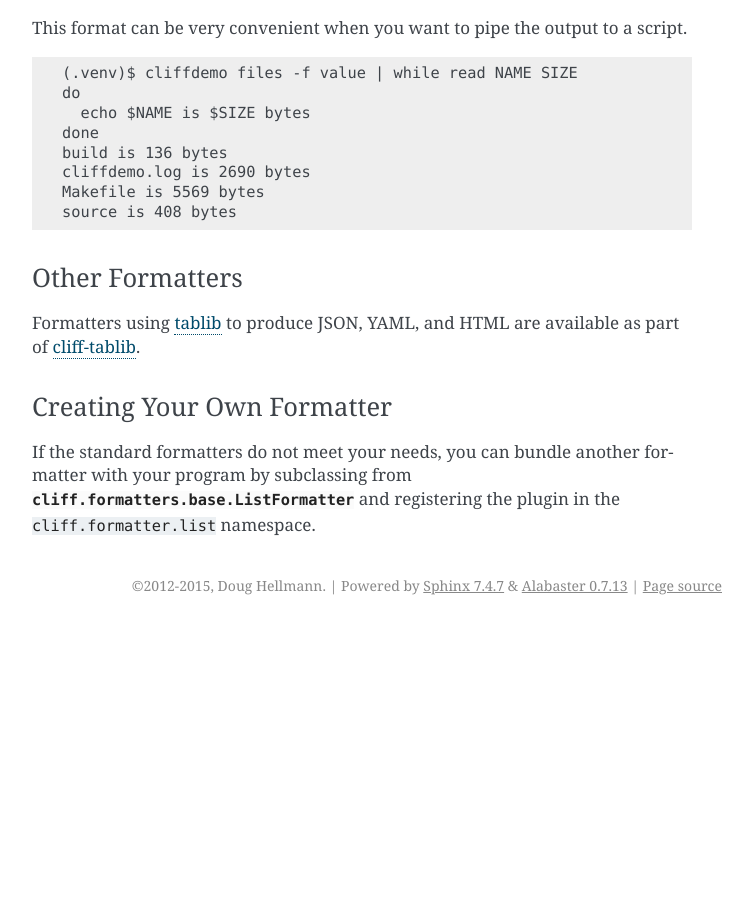
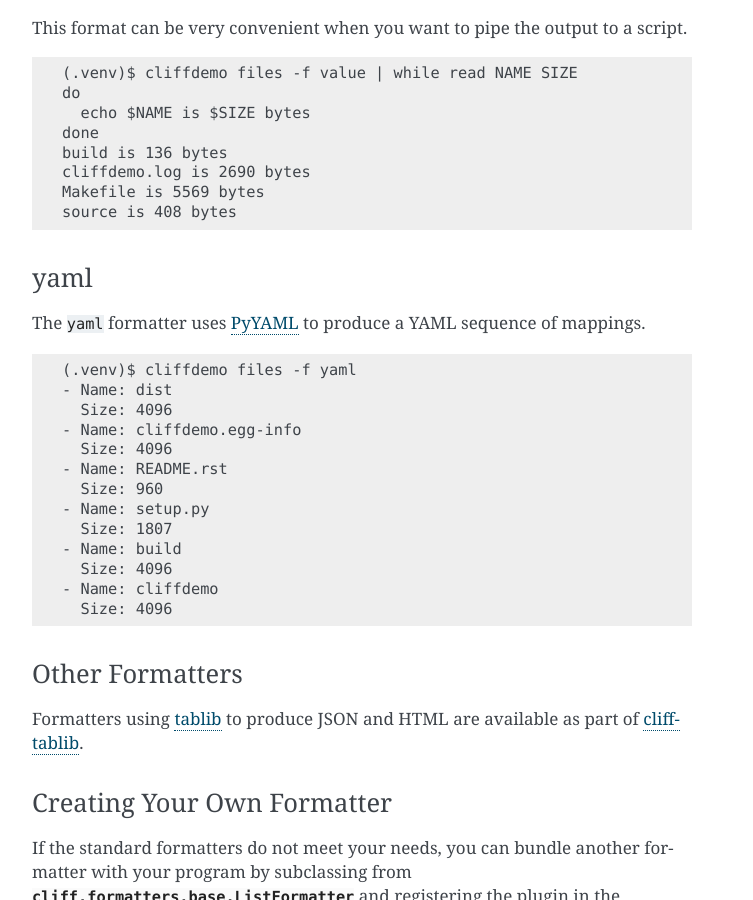
Before and after one commit to openstack/cliff, a Sphinx documentation site: the page built from doc/source/list_commands.rst, in a window 1280 px wide and 900 px high, scrolled down 1456 px. Shown: the whole window, without its empty margins (388-1141 px from the left). Built offline with Sphinx 7.4.7, drawn with Linux system fonts in a browser that asks for light colours; the version number could not be read and is left out; before the commit the page ends 2081 px from its top, so only the background shows below that.

Commit message:
Implement a yaml formatter in cliff
This change replaces the cliff-tablib yaml formatter with an internal
replacement. It differs from the tablib formatter in the following ways:
- always outputs with block formatting rather than the PyYAML default
  of deciding based on value content
- emit_one serialises a simple dict where the column name is the key
  and the data item is the value (rather than a list of dicts with
  'Field' and 'Value' keys)
- emit_one preserves column order by printing a single-item dict for
  each column_name

The cliff release which contains this change will need a corresponding
cliff-tablib release which removes the yaml formatter from its setup.py
entry_points.

Change-Id: I691dbab3dee7c5ec28b1083f87ab1f5c051d582b
Related-Bug: #1308744

```diff
--- a/doc/source/list_commands.rst
+++ b/doc/source/list_commands.rst
@@ -90,10 +90,34 @@ a script.
     Makefile is 5569 bytes
     source is 408 bytes
 
+yaml
+----
+
+The ``yaml`` formatter uses PyYAML_ to produce a YAML sequence of
+mappings.
+
+.. _PyYAML: http://pyyaml.org/
+
+::
+
+    (.venv)$ cliffdemo files -f yaml
+    - Name: dist
+      Size: 4096
+    - Name: cliffdemo.egg-info
+      Size: 4096
+    - Name: README.rst
+      Size: 960
+    - Name: setup.py
+      Size: 1807
+    - Name: build
+      Size: 4096
+    - Name: cliffdemo
+      Size: 4096
+
 Other Formatters
 ----------------
 
-Formatters using tablib_ to produce JSON, YAML, and HTML are available
+Formatters using tablib_ to produce JSON and HTML are available
 as part of `cliff-tablib`_.
 
 .. _cliff-tablib: https://github.com/dreamhost/cliff-tablib
--- a/requirements.txt
+++ b/requirements.txt
@@ -9,3 +9,4 @@ pyparsing>=2.0.1
 six>=1.9.0
 stevedore>=1.5.0 # Apache-2.0
 unicodecsv>=0.8.0
+PyYAML>=3.1.0
--- a/setup.cfg
+++ b/setup.cfg
@@ -30,11 +30,13 @@ cliff.formatter.list =
     table = cliff.formatters.table:TableFormatter
     csv = cliff.formatters.commaseparated:CSVLister
     value = cliff.formatters.value:ValueFormatter
+    yaml = cliff.formatters.yaml_format:YAMLFormatter
 
 cliff.formatter.show =
     table = cliff.formatters.table:TableFormatter
     shell = cliff.formatters.shell:ShellFormatter
     value = cliff.formatters.value:ValueFormatter
+    yaml = cliff.formatters.yaml_format:YAMLFormatter
 
 cliff.formatter.completion =
     bash = cliff.complete:CompleteBash
```
Also changed, not shown: doc/source/show_commands.rst (+18 -1 lines), 2 other files.
